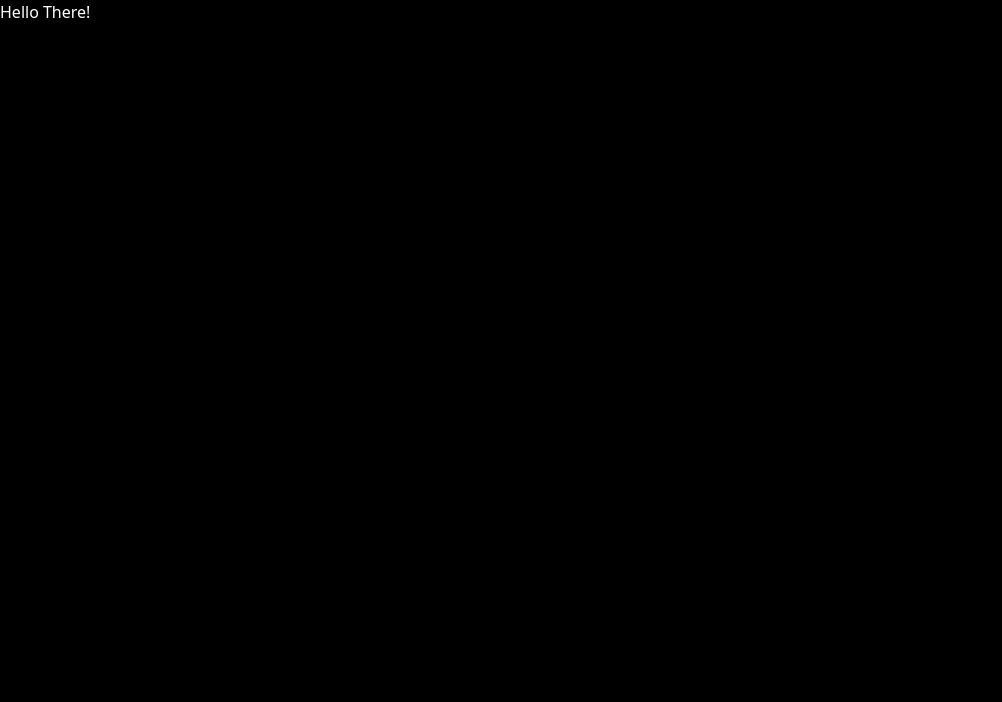
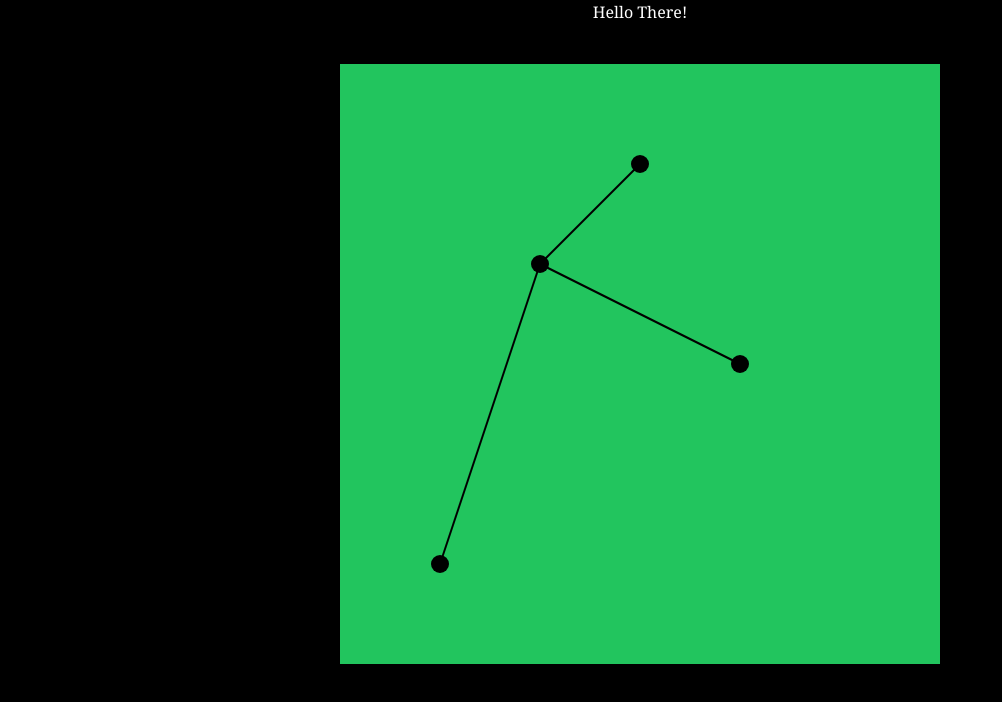
Before and after one commit to MariuszZalew/JS_AI, a website: page src/index.html in a window 1280 px wide. Shown: the whole page, without its empty margins (0-1002 px from the left). Drawn offline with nearby package versions, Linux system fonts and the light colour scheme; files that its build step writes are made by us from their sources; files whose address does not match are found by name.

Commit message:
add points with lines draw with canvas

```diff
--- a/src/index.html
+++ b/src/index.html
@@ -6,8 +6,44 @@
     <title>Base Template</title>
     <link rel="stylesheet" href="../dist/output.css" />
   </head>
-  <body class="bg-black">
-    <h1 class="text-white">Hello There!</h1>
-    <canvas id="myCanvas"></canvas>
+  <body class="bg-black text-center">
+    <h1 class="font-serif text-white">Hello There!</h1>
+    <!-- l2 44 -->
+    <div>
+      <canvas
+        id="myCanvas"
+        class="m-auto my-10 bg-green-500"
+        width="600"
+        height="600"
+      ></canvas>
+    </div>
+    <script src="./math/graph.js" type="module"></script>
+    <script src="./primitives/point.js" type="module"></script>
+    <script src="./primitives//segment.js" type="module"></script>
+    <script type="module">
+      import Point from './primitives/point.js'
+      import Segment from './primitives/segment.js'
+      import Graph from './math/graph.js'
+
+      const canvasMyOwn = document.querySelector('#myCanvas')
+
+      if (canvasMyOwn.getContext) {
+        const ctx = canvasMyOwn.getContext('2d')
+        console.log(ctx, 'ctx is logged')
+        const p1 = new Point(200, 200)
+        const p2 = new Point(300, 100)
+        const p3 = new Point(100, 500)
+        const p4 = new Point(400, 300)
+
+        const s1 = new Segment(p1, p2)
+        const s2 = new Segment(p1, p3)
+        const s3 = new Segment(p1, p4)
+
+        const graph = new Graph([p1, p2, p3, p4], [s1, s2, s3])
+        graph.draw(ctx)
+      } else {
+        alert('Sorry, your browser does not support the canvas element.')
+      }
+    </script>
   </body>
 </html>
--- /dev/null
+++ b/src/math/graph.js
@@ -0,0 +1,16 @@
+export default class Graph {
+  constructor(points = [], segments = []) {
+    this.points = points
+    this.segments = segments
+  }
+
+  draw(ctx) {
+    for (const seg of this.segments) {
+      seg.draw(ctx)
+    }
+
+    for (const point of this.points) {
+      point.draw(ctx)
+    }
+  }
+}
--- /dev/null
+++ b/src/primitives/point.js
@@ -0,0 +1,15 @@
+export default class Point {
+  constructor(x, y) {
+    this.x = x
+    this.y = y
+  }
+
+  draw(ctx, size = 18, color = 'black') {
+    const rad = size / 2
+    ctx.beginPath()
+    ctx.fillStyle = color
+    ctx.arc(this.x, this.y, rad, 0, Math.PI * 2)
+    ctx.fill()
+    // 300, 100, 50, 0, 2 * Math.PI
+  }
+}
--- /dev/null
+++ b/src/primitives/segment.js
@@ -0,0 +1,14 @@
+export default class Segment {
+  constructor(p1, p2) {
+    this.p1 = p1
+    this.p2 = p2
+  }
+  draw(ctx, width = 2, color = 'black') {
+    ctx.beginPath()
+    ctx.lineWidth = width
+    ctx.strokeStyle = color
+    ctx.moveTo(this.p1.x, this.p1.y)
+    ctx.lineTo(this.p2.x, this.p2.y)
+    ctx.stroke()
+  }
+}
```
Also changed, not shown: .eslintrc.json.
